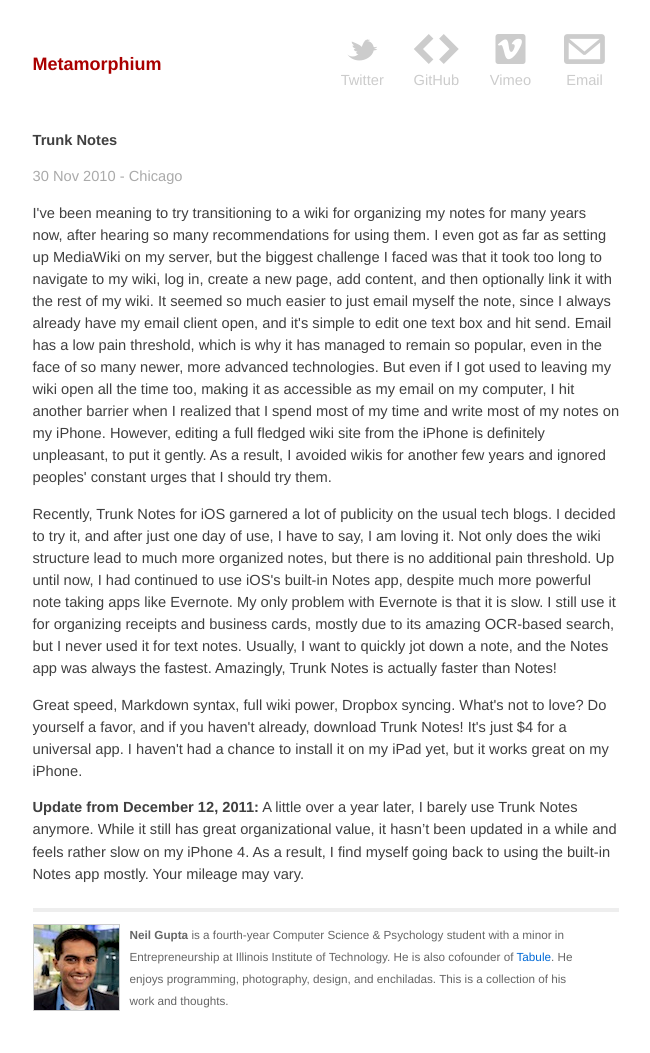
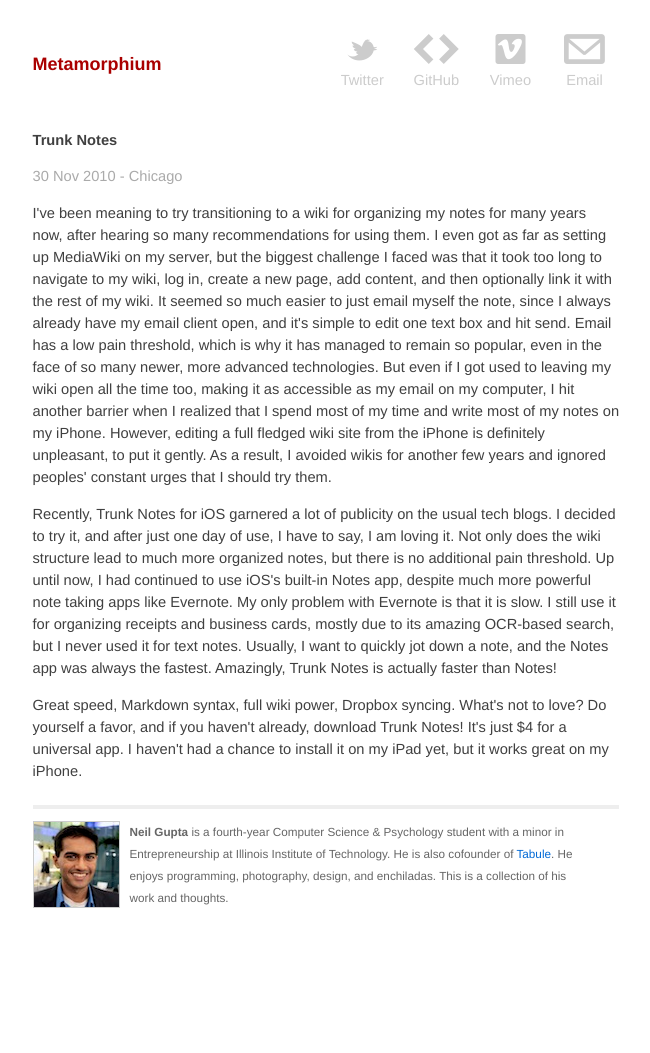
Before and after one commit to neilgupta/neilgupta.github.com, a Jekyll site: the page built from _posts/2010-11-30-trunk-notes.md, in a window 1280 px wide. Shown: the whole page, without its empty margins (314-964 px from the left). Built offline with Jekyll 4.4.1, drawn with Linux system fonts in a browser that asks for light colours; after the commit the page ends 950 px from its top, so only the background shows below that.

Commit message:
Undid update to Trunk Notes post

```diff
--- a/_posts/2010-11-30-trunk-notes.md
+++ b/_posts/2010-11-30-trunk-notes.md
@@ -12,5 +12,3 @@ tags: review
 <p>I've been meaning to try transitioning to a wiki for organizing my notes for many years now, after hearing so many recommendations for using them. I even got as far as setting up MediaWiki on my server, but the biggest challenge I faced was that it took too long to navigate to my wiki, log in, create a new page, add content, and then optionally link it with the rest of my wiki. It seemed so much easier to just email myself the note, since I always already have my email client open, and it's simple to edit one text box and hit send. Email has a low pain threshold, which is why it has managed to remain so popular, even in the face of so many newer, more advanced technologies. But even if I got used to leaving my wiki open all the time too, making it as accessible as my email on my computer, I hit another barrier when I realized that I spend most of my time and write most of my notes on my iPhone. However, editing a full fledged wiki site from the iPhone is definitely unpleasant, to put it gently. As a result, I avoided wikis for another few years and ignored peoples' constant urges that I should try them.</p>
 <p>Recently, Trunk Notes for iOS garnered a lot of publicity on the usual tech blogs. I decided to try it, and after just one day of use, I have to say, I am loving it. Not only does the wiki structure lead to much more organized notes, but there is no additional pain threshold. Up until now, I had continued to use iOS's built-in Notes app, despite much more powerful note taking apps like Evernote. My only problem with Evernote is that it is slow. I still use it for organizing receipts and business cards, mostly due to its amazing OCR-based search, but I never used it for text notes. Usually, I want to quickly jot down a note, and the Notes app was always the fastest. Amazingly, Trunk Notes is actually faster than Notes!</p>
 <p>Great speed, Markdown syntax, full wiki power, Dropbox syncing. What's not to love? Do yourself a favor, and if you haven't already, download Trunk Notes! It's just $4 for a universal app. I haven't had a chance to install it on my iPad yet, but it works great on my iPhone.</p>
-
-**Update from December 12, 2011:** A little over a year later, I barely use Trunk Notes anymore. While it still has great organizational value, it hasn't been updated in a while and feels rather slow on my iPhone 4. As a result, I find myself going back to using the built-in Notes app mostly. Your mileage may vary.
```
